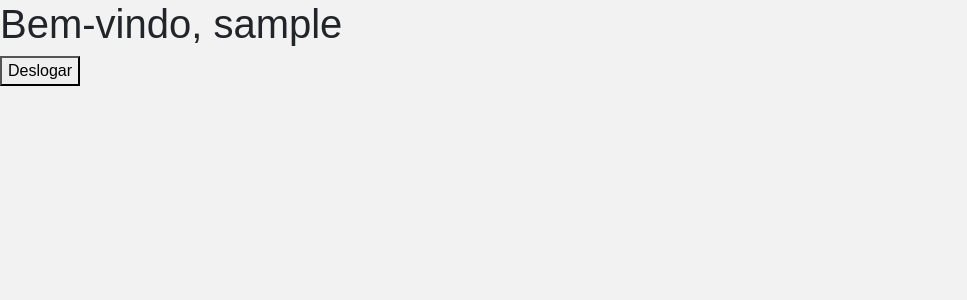
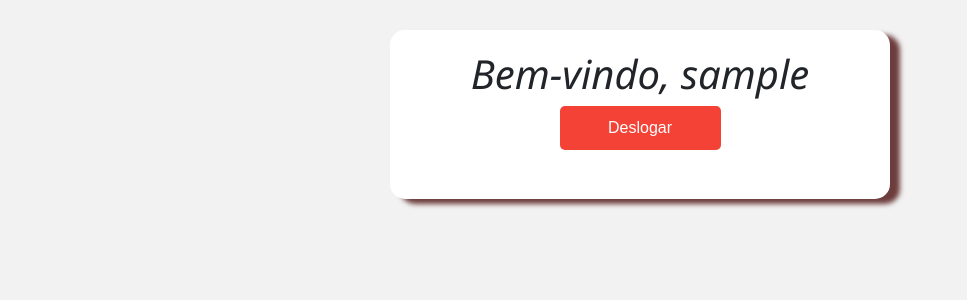
Before and after one commit to Sol-Aniel/LBP1_OProjetooo3, a Flask app: page /painel in a window 1280 px wide. Shown: the top 300 px of the page, without its empty margins (0-967 px from the left). Run offline with Flask 3, Linux system fonts and the light colour scheme; the visitor is signed in with stand-in values (Sample User, id 1).

Commit message:
Update styles.css

```diff
--- a/projeto_foda/static/styles.css
+++ b/projeto_foda/static/styles.css
@@ -5,7 +5,17 @@ body {
   padding: 0;
 }
 
-.container {
+h1 {
+  font-family:'Segoe UI', Tahoma, Geneva, Verdana, sans-serif;
+  font-style: italic;
+  text-align: center;
+}
+
+.bt-container {
+  text-align: center
+}
+
+.containe {
   max-width: 500px;
   margin: 30px auto;
   max-height: 800px;
@@ -21,11 +31,25 @@ body {
   text-align: center;
 }
 
-.alert {
-  padding: 20px;
+#formCarrinho {
+  font-family:Arial, Helvetica, sans-serif;
+  font-weight: 100;
+  font-style: italic;
+}
+
+#frutas {
+  width: 100%;
+  padding: 8px;
+  display: block;
+  border: 3px solid #f38508;
+  border-radius: 10px;
+}
+
+.sair {
+  padding: 10px;
   background-color: #f44336;
   color: white;
-  margin-bottom: 15px;
+  margin-bottom: 5px;
 }
 
 .closebtn {
@@ -42,3 +66,26 @@ body {
 .closebtn:hover {
   color: black;
 }
+
+input {
+  width: 100%;
+  padding: 10px;
+  border: 3px solid #7f5ad4;
+  border-radius: 10px;
+  box-sizing: border-box;
+  margin-bottom: 20px;
+}
+
+button {
+  width: 35%;
+  padding: 10px;
+  background-color: #26b82b;
+  color: #fff;
+  border: none;
+  border-radius: 5px;
+  cursor: pointer;
+}
+
+.button:hover {
+  background-color: #45a068;
+}
```
